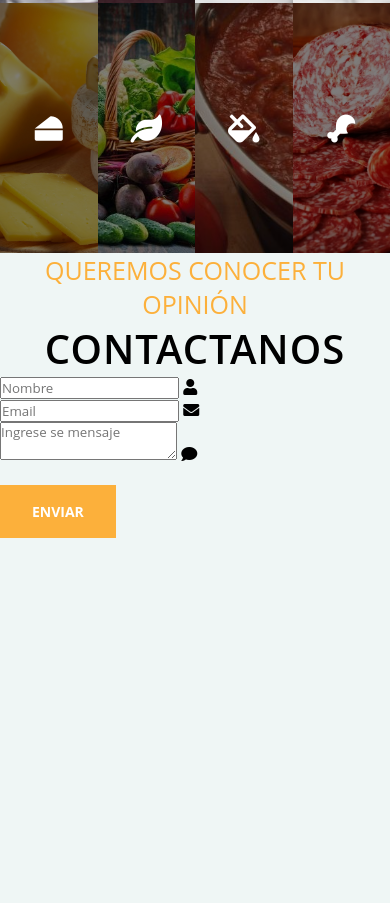
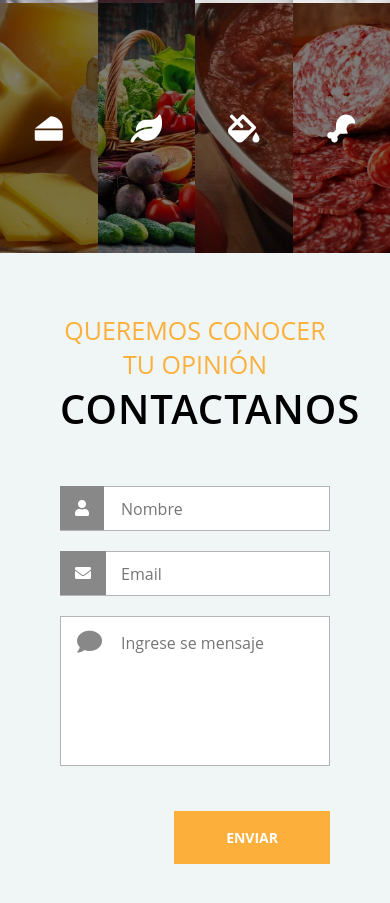
Before and after one commit to Liliancardenas/creandoRestaurant, a website: page view/index.html in a window 390 px wide. Shown: the part 2529-3432 px from the top of the page. Before the commit the page ends 3067 px from the top, so only its background shows below. Drawn offline with Linux system fonts and the light colour scheme; some packages are replaced by stand-ins of ours; a script that the page names is missing.

Commit message:
alert listos

```diff
--- a/CSS/style.css
+++ b/CSS/style.css
@@ -451,6 +451,100 @@ body{
     transform: translateY(10px);
 }
 
+#contacto{
+    height: 100vh;
+    padding: 60px;
+    position: relative;
+}
+
+#formulario{
+    width: 70%;
+    margin: 50px auto;
+}
+
+.two-fiels{
+    display: flex;
+    justify-content: space-between;
+}
+
+.input-text, .input-email, .textarea{
+    border: 1px solid #b4b4b4;
+    color: #888;
+    background: #FFF;
+    outline: none; /*Quita el borde que aparece cuando seleccionamos el input*/
+    padding: 15px 60px;
+    height: 45px;
+    font-size: 16px;
+    margin-bottom: 20px;
+    transition: all 0.5s;
+}
+
+.textarea{
+    width: 100%;
+    height: 150px;
+    resize: none;
+}
+
+.input-text, .input-email{
+    width: 100%;
+}
+
+.inputConIcon{
+    position: relative;
+    width: 48%;
+}
+
+.inputConIcon i{
+    position: absolute;
+    left: 0;
+    padding: 14px 15px;
+    background: #888;
+    color: #FFF;
+    transition: all 0.5s;
+}
+
+.textareaIcont{
+    width: 100%;
+}
+
+.textareaIcont i{
+    background: transparent;
+    color: #888;
+    padding: 0;
+    font-size: 25px;
+    left: 17px;
+    top: 13px;
+    transition: all 0.5s;
+}
+
+.inputConIcon input:focus,
+.inputConIcon textarea:focus{
+    border: 1px solid var(--color-primario);
+}
+
+.inputConIcon input:focus + i{
+    background: var(--color-primario);
+}
+
+.inputConIcon textarea:focus + i{
+    color: var(--color-primario);
+}
+
+.fiels-btn{
+    width: 100%;
+    display: flex;
+    justify-content: flex-end;
+}
+
+.btn-input{
+    padding: 15px 50px;
+}
+
+.btn-input:hover{
+    padding: 15px 65px;
+}
+
+
 /*Media queries*/
 @media screen and (max-width: 850px){
     .container-productos{
@@ -548,4 +642,16 @@ body{
     .info-ingre .txt-ingre{
         display: none;
     }
+
+    #formulario{
+        width: 100%;
+    }
+
+    .two-fiels{
+        flex-direction: column;
+    }
+
+    .inputConIcon{
+        width: 100%;
+    }
 }
--- a/JS/app.js
+++ b/JS/app.js
@@ -33,3 +33,32 @@ btnDerecho.addEventListener("click", function () {
 btnIzquierdo.addEventListener("click", function () {
     slider.scrollLeft -= slider.offsetWidth;
 })
+
+//Validación de formulario
+
+const formulario = document.getElementById("formulario");
+
+function validar(e) {
+    const nombre = document.getElementById("nombre").value;
+    const email = document.getElementById("email").value;
+    const contenido = document.getElementById("comentario").value;
+
+    if (nombre === "" || email === "" || contenido === "") {
+        e.preventDefault();
+        Swal.fire({
+            title: "Error!",
+            text: "Todos los campos son obligatorios",
+            icon: "error",
+        });
+    } else {
+        e.preventDefault();
+        Swal.fire({
+            title: "Datos enviados",
+            text: "Gracias por ponerte en contacto",
+            icon: "success",
+        });
+        formulario.reset();
+    }
+}
+
+formulario.addEventListener("submit", validar);
--- a/package.json
+++ b/package.json
@@ -15,5 +15,8 @@
   "description": "",
   "devDependencies": {
     "http-server": "^14.1.1"
+  },
+  "dependencies": {
+    "sweetalert2": "^11.10.0"
   }
 }
--- a/view/index.html
+++ b/view/index.html
@@ -223,7 +223,7 @@
         </div>
     </section>
 
-    <section class="contacto">
+    <section id="contacto">
         <div class="titulo-contacto">
             <h2 class="subTitulos">Queremos conocer tu opinión</h2>
             <h1 class="titulos">Contactanos</h1>
@@ -254,7 +254,7 @@
             </div>
         </form>
     </section>
-
+    <script src="https://cdn.jsdelivr.net/npm/sweetalert2@11"></script>
     <script src="../js/app.js"></script>
 </body>
 </html>
```
Also changed, not shown: 1 other file.
